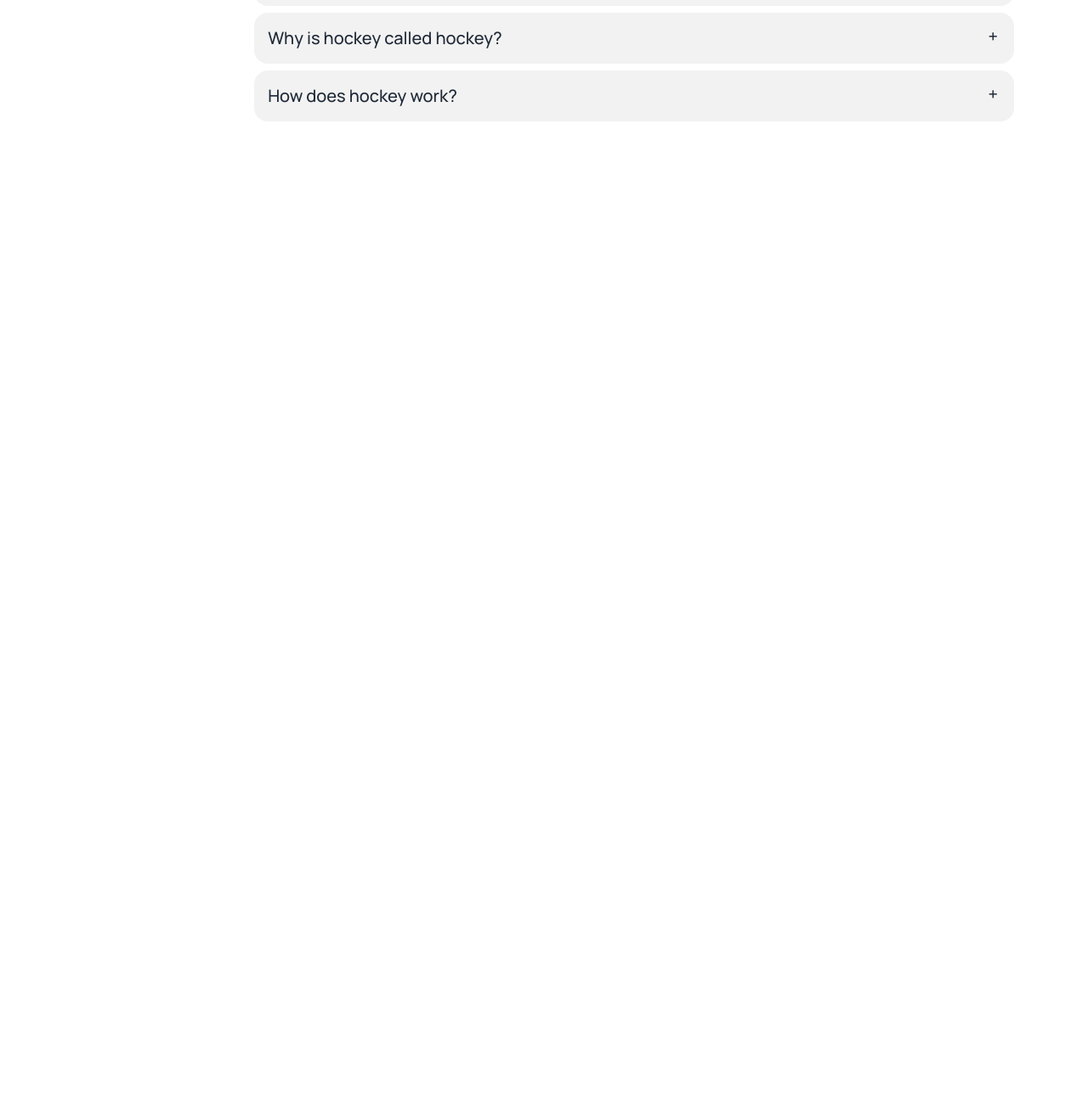
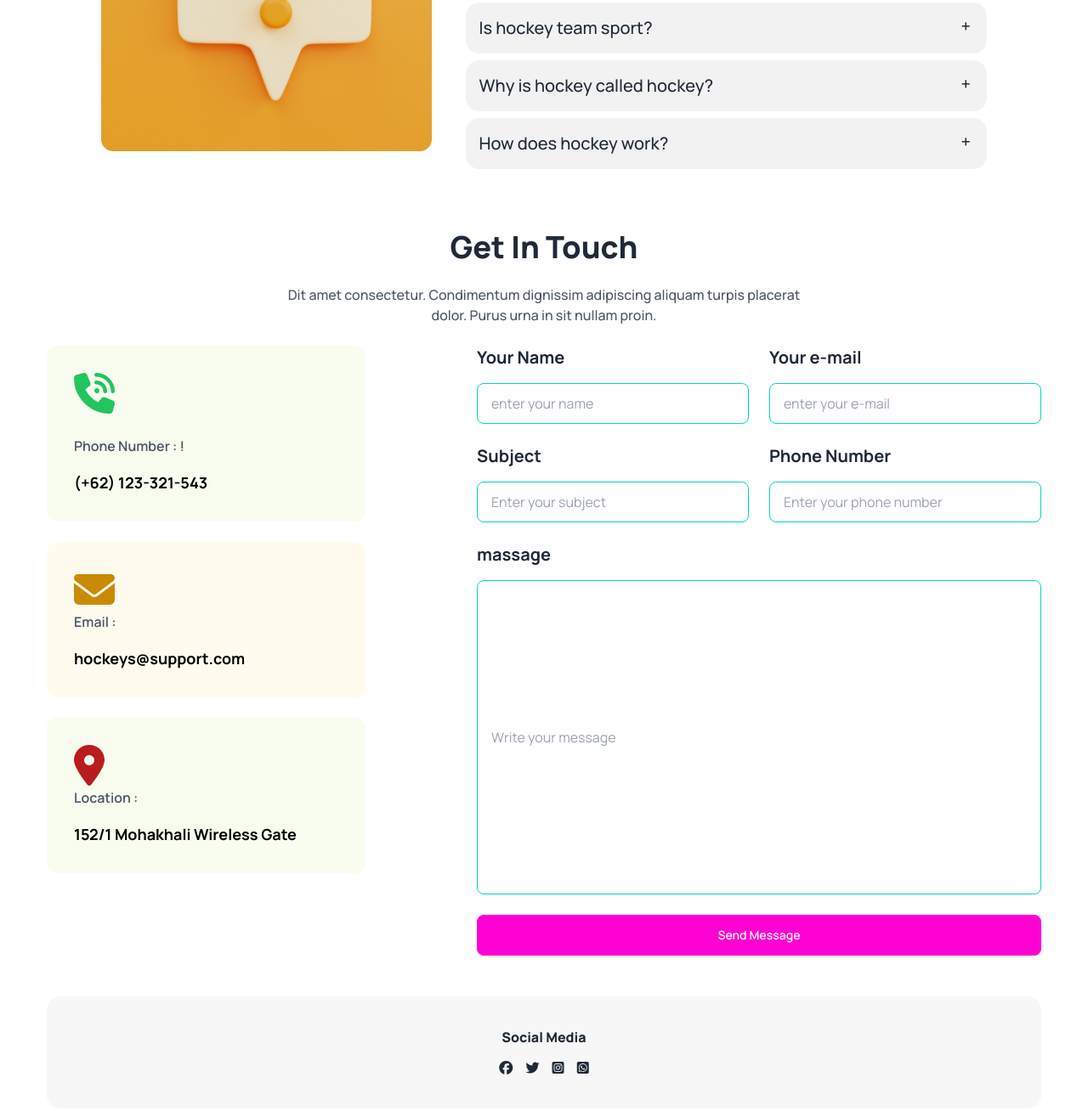
Before and after one commit to saurav921/-Hockeys-Club, a plain HTML site: page index.html in a window 1280 px wide. Shown: the part 3697-5005 px from the top of the page at 85% size. Before the commit the page ends 3880 px from the top, so only its background shows below. Drawn offline with nearby package versions, Linux system fonts and the light colour scheme.

Commit message:
get in touch part complete

```diff
--- a/index.html
+++ b/index.html
@@ -405,11 +405,11 @@
                 These are questions that people commonly search for on Google
             </p>
 
-            <div class="flex justify-between">
+            <div class="flex justify-between p-8 gap-10 items-center">
                 <div class="w-[440px]">
                     <img class="block" src="Images/11.png" alt="11.png">
                 </div>
-                <div>
+                <div class="w-2/3">
                     <div class="collapse collapse-plus bg-base-200 mb-2">
                         <input type="radio" name="my-accordion-3" checked="checked" />
                         <div class="collapse-title text-xl font-medium">
@@ -480,7 +480,71 @@
             </div>
         </section>
      <!-- faq part end -->
+     <!-- get in touch part start -->
+     <section>
+        <h2 class="text-4xl font-extrabold text-center" >Get In Touch</h2>
+        <p class="text-gray-600  text-base font-medium mt-6 mb-6 text-center">
+            Dit amet consectetur. Condimentum dignissim adipiscing aliquam turpis placerat <br>dolor. Purus urna in sit nullam proin.
+        </p>
+        <div class="flex justify-between gap-y-6">
+            <div>
+                <div class="p-8 rounded-xl bg-[#BCED6D1A] w-[375px] mb-6">
+                    <i class="fa-solid fa-phone-volume text-green-500 text-[48px] mb-6"></i>
+                    <p class="card-title text-gray-600 text-[16px] mb-4">Phone Number : !</p>
+                    <h5 class="text-black text-[18px] font-bold">(+62) 123-321-543</h5>
+                </div>
 
+                <div class="p-8 rounded-xl bg-[#FDDD5F1A] w-[375px] mb-6">
+                    <i class="fa-solid fa-envelope text-[48px] text-yellow-600"></i>
+                    <p class="card-title text-gray-600 text-[16px] mb-4">Email : </p>
+                    <h5 class="text-black text-[18px] font-bold">hockeys@support.com</h5>
+                </div>
+
+                <div class="p-8 rounded-xl bg-[#BCED6D1A] w-[375px] mb-6">
+                    <i class="fa-solid fa-location-dot text-[48px] text-red-700"></i>
+                    <p class="card-title text-gray-600 text-[16px] mb-4">Location : </p>
+                    <h5 class="text-black text-[18px] font-bold">152/1 Mohakhali Wireless Gate</h5>
+                </div>
+            </div>
+            <div>
+                <div class="flex gap-6">
+                    <div class="w-80">
+                        <p class="text-xl font-bold mb-4">Your Name</p>
+                        <input type="text" placeholder="enter your name" class="input input-bordered input-accent w-full max-w-xs" />
+                    </div>
+                    <div class="w-80">
+                        <p class="text-xl font-bold mb-4">Your e-mail</p>
+                        <input type="email" placeholder="enter your e-mail" class="input input-bordered input-accent w-full max-w-xs" />
+                    </div>
+                </div>
+                <div class="flex gap-6 mt-6">
+                    <div class="w-80">
+                        <p class="text-xl font-bold mb-4">Subject</p>
+                        <input type="text" placeholder="Enter your subject" class="input input-bordered input-accent w-full max-w-xs" />
+                    </div>
+                    <div class="w-80">
+                        <p class="text-xl font-bold mb-4">Phone Number</p>
+                        <input type="email" placeholder="Enter your phone number" class="input input-bordered input-accent w-full max-w-xs" />
+                    </div>
+                </div>
+                <div class="mt-6">
+                    <p class="text-xl font-bold mb-4">massage</p>
+                    <input type="email" placeholder="Write your message" class="input input-bordered input-accent w-full h-[370px]" />
+                </div>
+                <button class="btn btn-secondary w-full mt-6">Send Message</button>
+            </div>
+        </div>
+     </section>
+     <section>
+        <section class="text-center pt-9 pb-9 mt-12 mb-20 bg-[#13131808] rounded-2xl">
+            <h2 class="text-6 font-extrabold mb-3">Social Media</h2>
+            <i class="fa-brands fa-facebook"></i>
+            <i class="fa-brands fa-twitter ml-3"></i>
+            <i class="fa-brands fa-square-instagram ml-3"></i>
+            <i class="fa-brands fa-square-whatsapp ml-3"></i>
+        </section>
+     </section>
+     <!-- get in touch part end -->
     </main>
 
 
```
